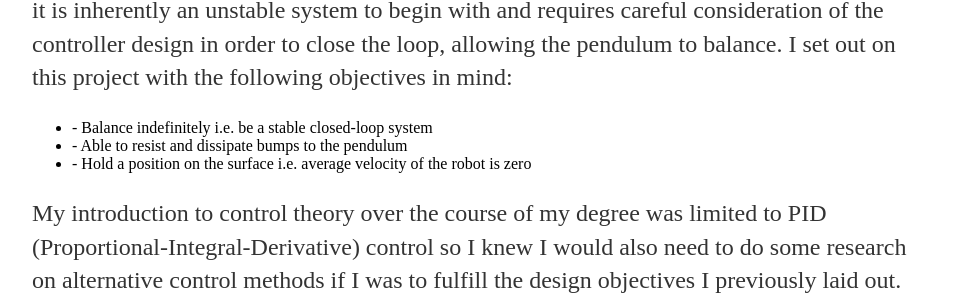
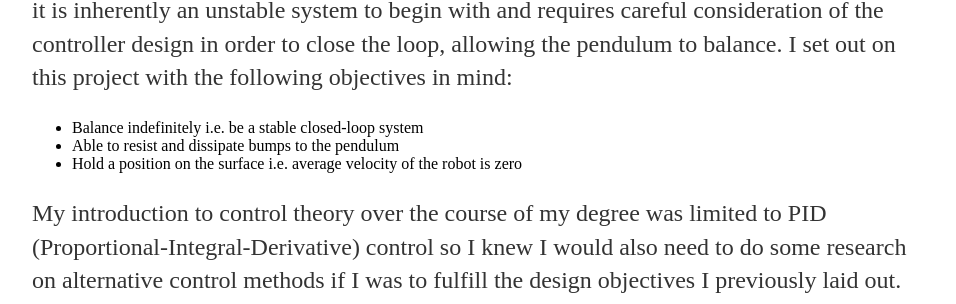
Before and after one commit to MalcolmHodgins/MalcolmHodgins.github.io, a Jekyll site: the page built from _posts/2020-08-04-SBIP Modelling.md, in a window 1280 px wide. Shown: the part 505-809 px from the top of the page, without its empty margins (160-1116 px from the left). Built offline with Jekyll 4.4.1, drawn with Linux system fonts in a browser that asks for light colours.

```diff
--- a/_posts/2020-08-04-SBIP Modelling.md
+++ b/_posts/2020-08-04-SBIP Modelling.md
@@ -11,13 +11,13 @@ With a surplus of available time due to COVID-19, I decided to put to use the el
 <p>
   <ul>
     <li>
-      <span> - Balance indefinitely i.e. be a stable closed-loop system </span>
+      <span> Balance indefinitely i.e. be a stable closed-loop system </span>
     </li>
     <li>
-      <span> - Able to resist and dissipate bumps to the pendulum </span>
+      <span> Able to resist and dissipate bumps to the pendulum </span>
     </li>
     <li>
-      <span> - Hold a position on the surface i.e. average velocity of the robot is zero </span>
+      <span> Hold a position on the surface i.e. average velocity of the robot is zero </span>
     </li>
 
   </ul>
```
